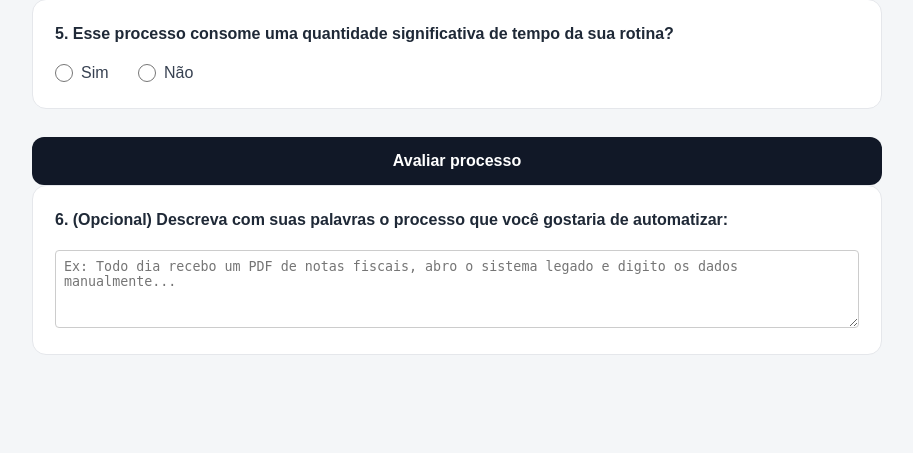
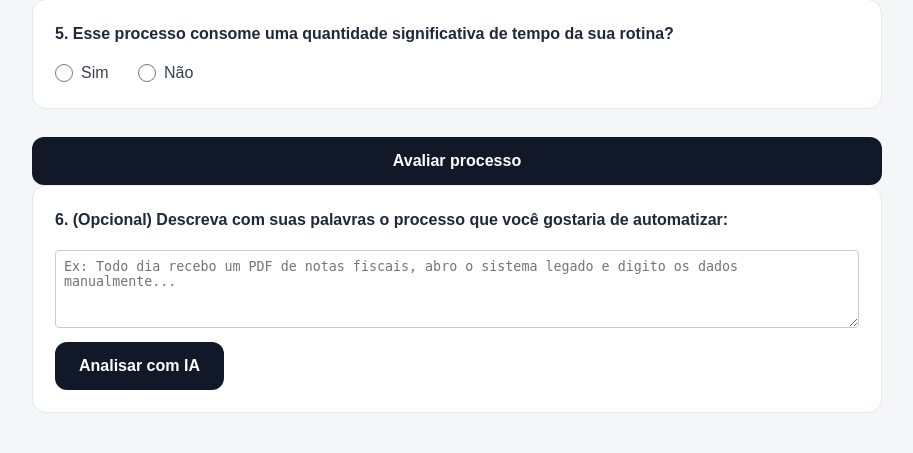
Before and after one commit to teubragaa/potencial-automacao, a Flask app: page / in a window 1280 px wide. Shown: the part 656-1109 px from the top of the page, without its empty margins (183-1096 px from the left). Before the commit the page ends 1011 px from the top, so only its background shows below. Run offline with Flask 3, Linux system fonts and the light colour scheme.

Commit message:
feat: adiciona botao que aciona IA

```diff
--- a/templates/index.html
+++ b/templates/index.html
@@ -199,6 +199,10 @@
                 placeholder="Ex: Todo dia recebo um PDF de notas fiscais, abro o sistema legado e digito os dados manualmente..."
                 style="width: 100%; padding: 8px; border-radius: 4px; border: 1px solid #ccc;"
             ></textarea>
+
+            <button type="button" id="btn-analisar-ia" style="margin-top: 10px;">
+                 Analisar com IA
+            </button>
         </div>
 
         <section
```
